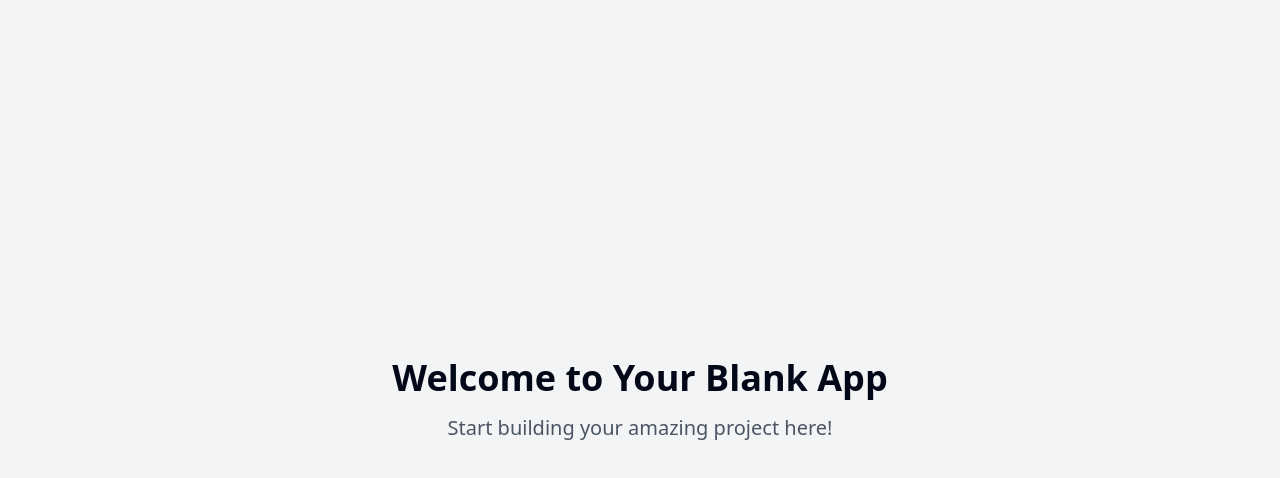
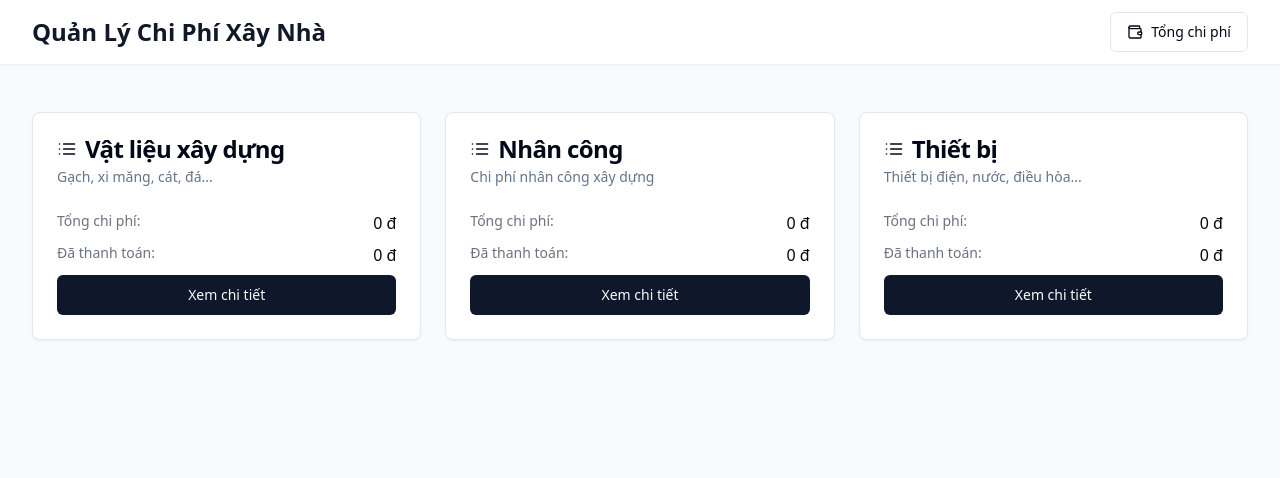
Before and after one commit to dmhung1508/home-bill-manager, a React (Vite) app: page / in a window 1280 px wide. Shown: the top 478 px of the page. Built offline with nearby package versions, Linux system fonts and the light colour scheme.

Commit message:
Add initial project setup
Create basic structure for bill management application.

```diff
--- /dev/null
+++ b/src/components/CategoryList.tsx
@@ -0,0 +1,67 @@
+
+import { Button } from "@/components/ui/button";
+import {
+  Card,
+  CardContent,
+  CardDescription,
+  CardHeader,
+  CardTitle,
+} from "@/components/ui/card";
+import { List } from "lucide-react";
+
+const CategoryList = () => {
+  const categories = [
+    {
+      id: 1,
+      name: "Vật liệu xây dựng",
+      description: "Gạch, xi măng, cát, đá...",
+      total: 0,
+      paid: 0,
+    },
+    {
+      id: 2,
+      name: "Nhân công",
+      description: "Chi phí nhân công xây dựng",
+      total: 0,
+      paid: 0,
+    },
+    {
+      id: 3,
+      name: "Thiết bị",
+      description: "Thiết bị điện, nước, điều hòa...",
+      total: 0,
+      paid: 0,
+    },
+  ];
+
+  return (
+    <div className="grid grid-cols-1 md:grid-cols-2 lg:grid-cols-3 gap-6">
+      {categories.map((category) => (
+        <Card key={category.id} className="hover:shadow-lg transition-shadow">
+          <CardHeader>
+            <CardTitle className="flex items-center gap-2">
+              <List className="h-5 w-5" />
+              {category.name}
+            </CardTitle>
+            <CardDescription>{category.description}</CardDescription>
+          </CardHeader>
+          <CardContent>
+            <div className="space-y-2">
+              <div className="flex justify-between">
+                <span className="text-sm text-gray-500">Tổng chi phí:</span>
+                <span className="font-medium">{category.total.toLocaleString()} đ</span>
+              </div>
+              <div className="flex justify-between">
+                <span className="text-sm text-gray-500">Đã thanh toán:</span>
+                <span className="font-medium">{category.paid.toLocaleString()} đ</span>
+              </div>
+              <Button className="w-full mt-4">Xem chi tiết</Button>
+            </div>
+          </CardContent>
+        </Card>
+      ))}
+    </div>
+  );
+};
+
+export default CategoryList;
--- /dev/null
+++ b/src/components/Header.tsx
@@ -0,0 +1,23 @@
+
+import { Button } from "@/components/ui/button";
+import { FileText, List, Wallet } from "lucide-react";
+
+const Header = () => {
+  return (
+    <header className="bg-white shadow-sm">
+      <div className="max-w-7xl mx-auto px-4 sm:px-6 lg:px-8">
+        <div className="flex justify-between h-16 items-center">
+          <h1 className="text-2xl font-bold text-gray-900">Quản Lý Chi Phí Xây Nhà</h1>
+          <div className="flex space-x-4">
+            <Button variant="outline" className="flex items-center gap-2">
+              <Wallet className="h-4 w-4" />
+              Tổng chi phí
+            </Button>
+          </div>
+        </div>
+      </div>
+    </header>
+  );
+};
+
+export default Header;
--- a/src/pages/Index.tsx
+++ b/src/pages/Index.tsx
@@ -1,12 +1,16 @@
-// Update this page (the content is just a fallback if you fail to update the page)
+
+import CategoryList from "@/components/CategoryList";
+import Header from "@/components/Header";
 
 const Index = () => {
   return (
-    <div className="min-h-screen flex items-center justify-center bg-gray-100">
-      <div className="text-center">
-        <h1 className="text-4xl font-bold mb-4">Welcome to Your Blank App</h1>
-        <p className="text-xl text-gray-600">Start building your amazing project here!</p>
-      </div>
+    <div className="min-h-screen bg-gray-50">
+      <Header />
+      <main className="max-w-7xl mx-auto py-6 sm:px-6 lg:px-8">
+        <div className="px-4 py-6 sm:px-0">
+          <CategoryList />
+        </div>
+      </main>
     </div>
   );
 };
```
